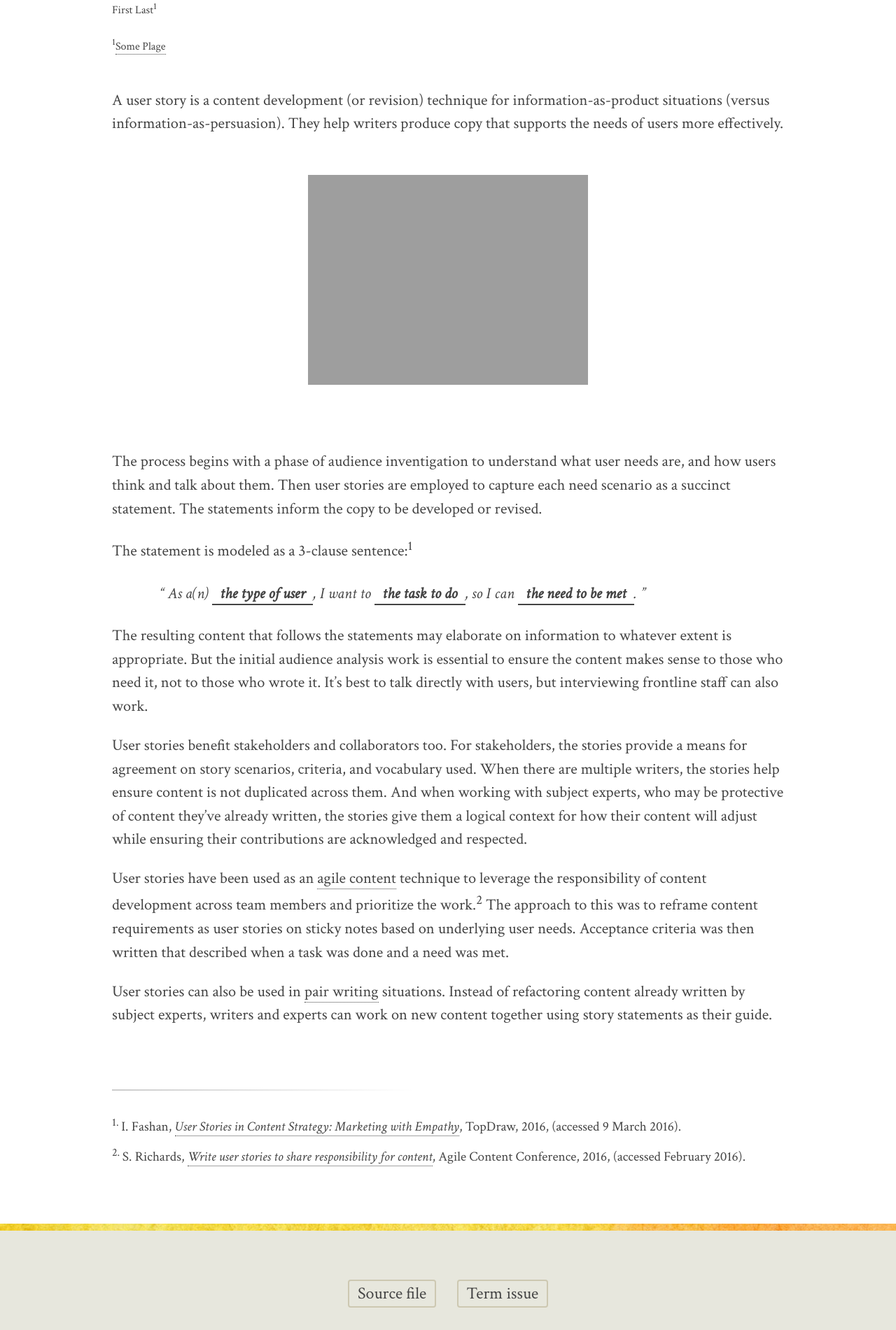
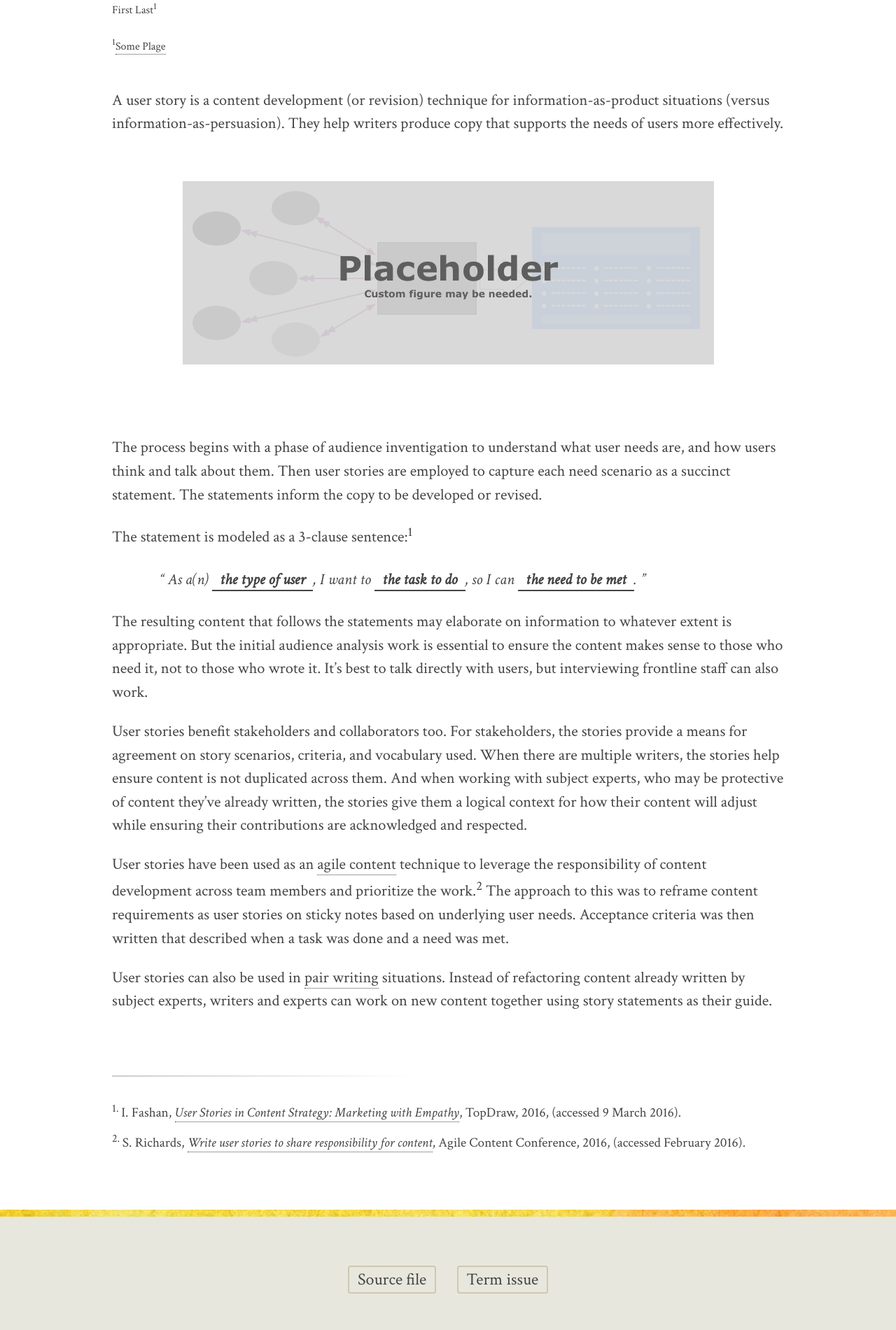
Before and after one commit to content-strategy-forum/csf-glossary, a Jekyll site: the page built from user-story.md, in a window 1280 px wide. Shown: the part 509-2410 px from the top of the page at 70% size. Built offline with Jekyll 4.4.1, drawn with Linux system fonts in a browser that asks for light colours; some web fonts are replaced.

Commit message:
figure keys testing

```diff
--- a/_includes/figure.html
+++ b/_includes/figure.html
@@ -1,9 +1,7 @@
-{% for image in include.figure_info %}
 <figure>
-  <img alt="{{ image.fig_alt }}" src="http://content-strategy-forum.github.io/csf-glossary/assets/images/{{ image.fig_slug }}.png">
-  <figcaption>{{ image.fig_caption }}</figcaption>
+  <img alt="Alt text" src="http://content-strategy-forum.github.io/csf-glossary/assets/images/placeholder.png">
+  <figcaption>{{ image.page.figure[fig_caption] }}</figcaption>
 </figure>
-{% endfor %}
 
 
 <!-- These variations do not work
```
Also changed, not shown: _includes/writers.html (+8 -0 lines).
